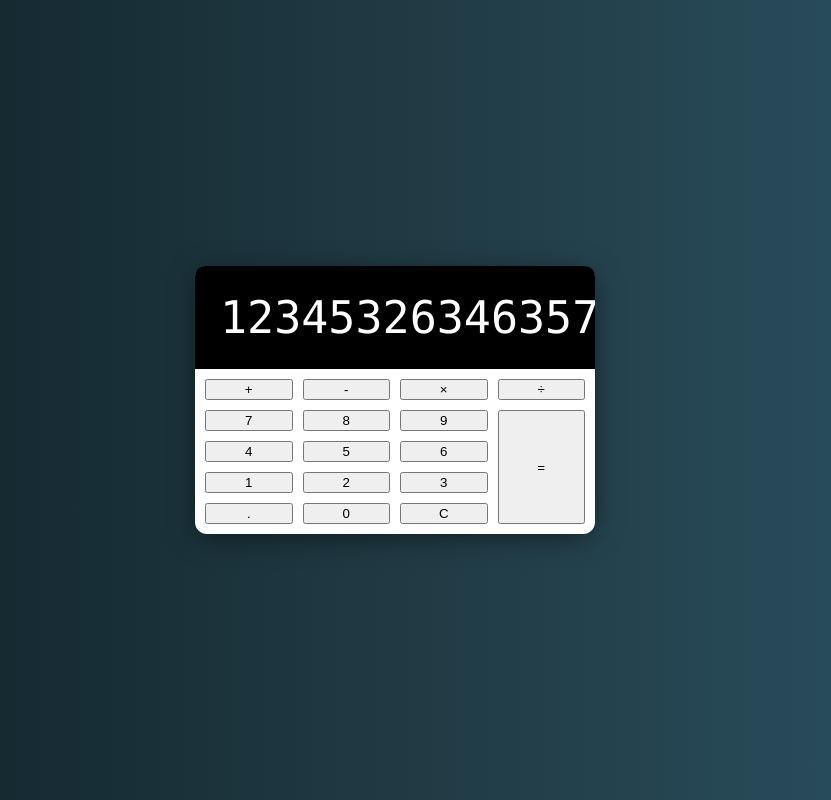
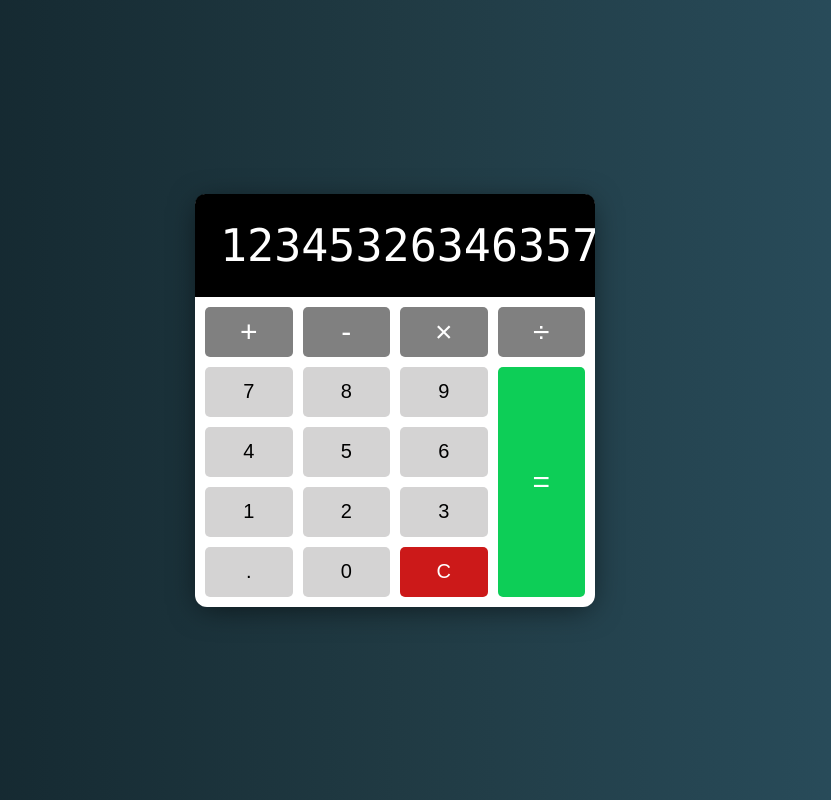
Before and after one commit to kronosGR/JS-calculator, a plain HTML site: page index.html in a window 1280 px wide. Shown: the whole page, without its empty margins (245-1076 px from the left). Drawn offline with Linux system fonts and the light colour scheme.

Commit message:
styled buttons

```diff
--- a/style.css
+++ b/style.css
@@ -65,7 +65,51 @@ body {
   padding: 10px;
 }
 
-.equal-sign{
+button {
+  min-height: 50px;
+  font-size: 20px;
+  font-weight: 100;
+  border: none;
+  border-radius: 5px;
+  cursor: pointer;
+  background: rgb(212, 211, 211);
+}
+
+button:hover {
+  filter: brightness(110%);
+}
+
+button:active{
+  transform: translateY(1px);
+}
+
+button:focus{
+  outline: none;
+}
+
+.operator {
+  background: gray;
+  color: white;
+  font-size: 30px;
+}
+
+.clear {
+  background: rgb(204, 25, 25);
+  color: white;
+}
+
+.clear:hover{
+  filter: brightness(90%);
+}
+
+.equal-sign {
   grid-column: -2;
-  grid-row: 2 /span 4;
+  grid-row: 2 / span 4;
+  background: rgb(13, 206, 87);
 }
+
+@media screen and (max-width: 600px) {
+  .calculator{
+    width: 95%;
+  }
+}
```
